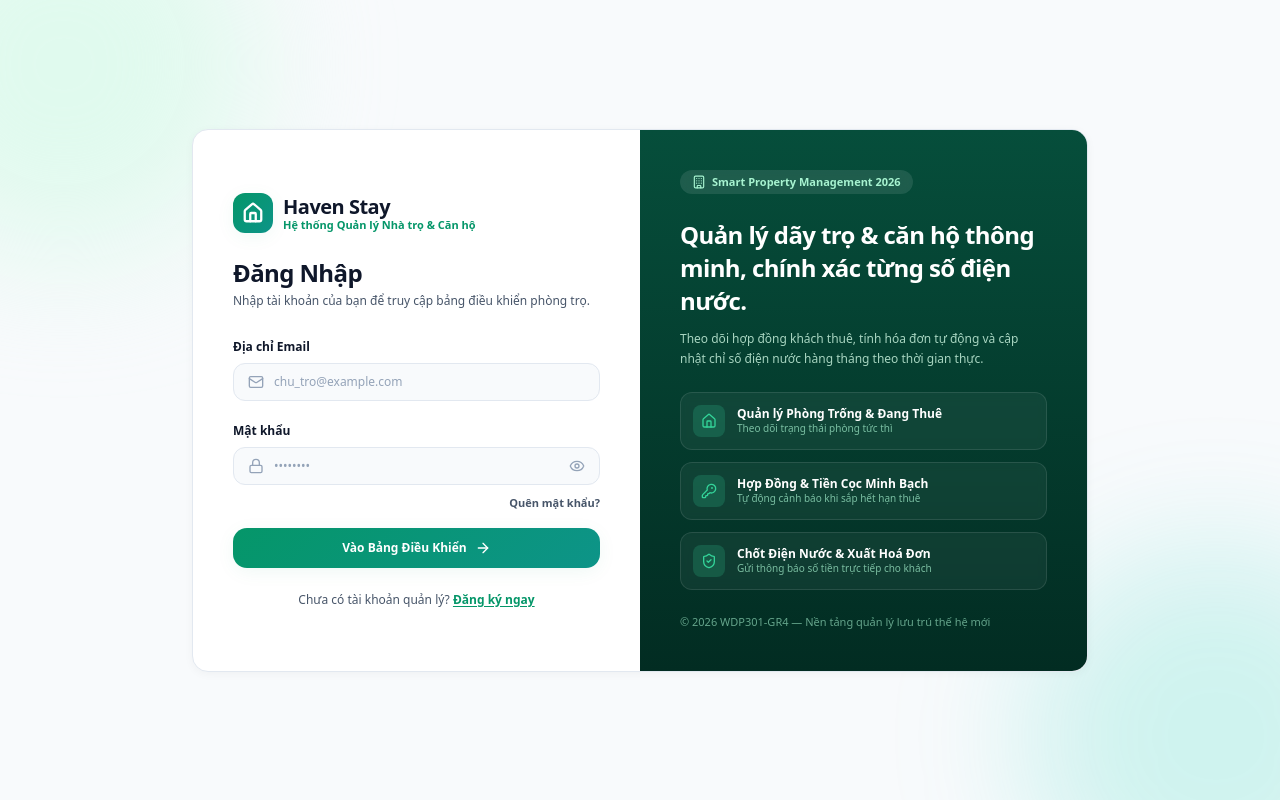
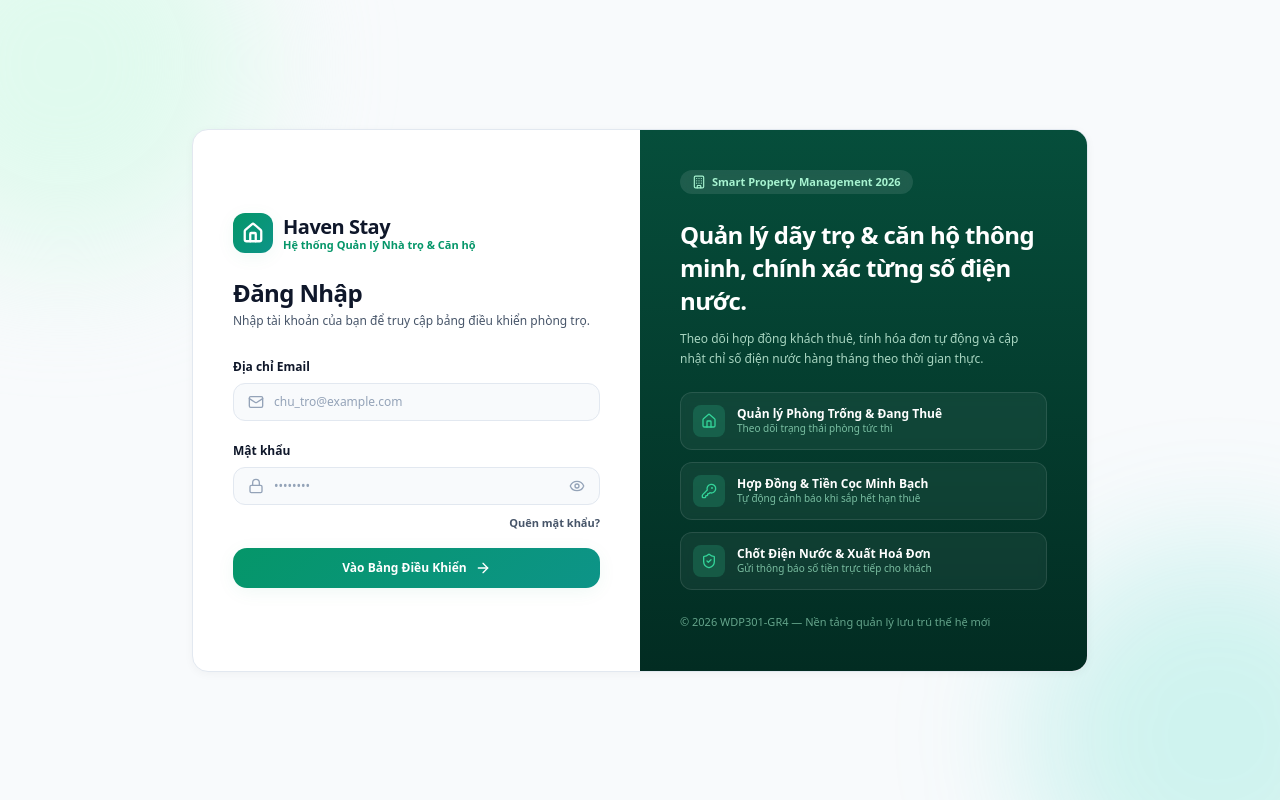
Before and after one commit to nguyenngockiendev/WDP301-GR4, a React (Vite) app in the folder client/: page /login in a window 1280 px wide. Built offline with nearby package versions, Linux system fonts and the light colour scheme; no server answers.

Commit message:
Remove registration prompt from login

```diff
--- a/client/src/features/auth/components/LoginForm.jsx
+++ b/client/src/features/auth/components/LoginForm.jsx
@@ -128,15 +128,6 @@ const LoginForm = ({
               )}
             </button>
 
-            <p className="text-center text-xs font-medium text-content-sub pt-2">
-              Chưa có tài khoản quản lý?{' '}
-              <Link
-                to="/register"
-                className="font-bold text-primary hover:text-primary-dark underline underline-offset-2"
-              >
-                Đăng ký ngay
-              </Link>
-            </p>
           </form>
         </div>
 
```
